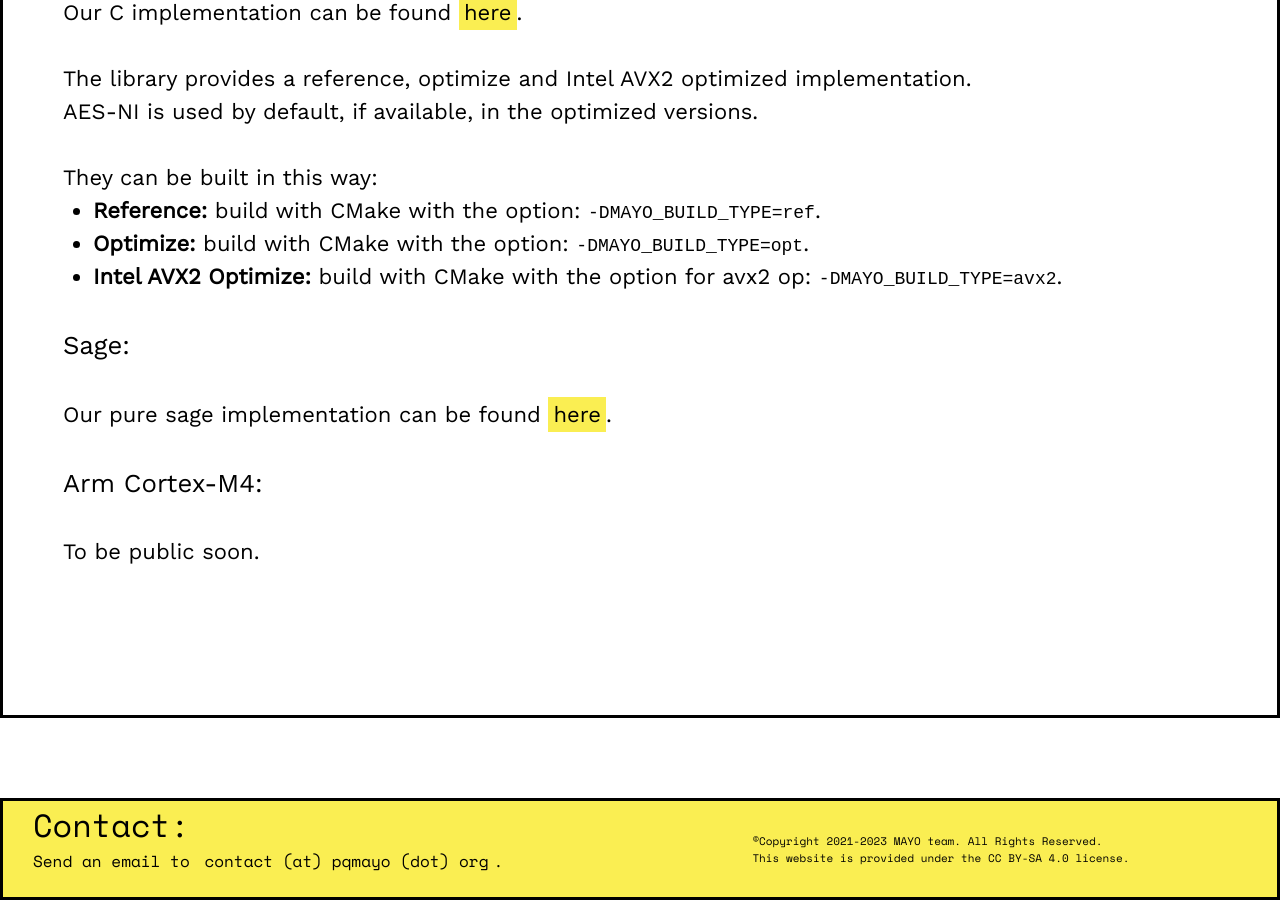
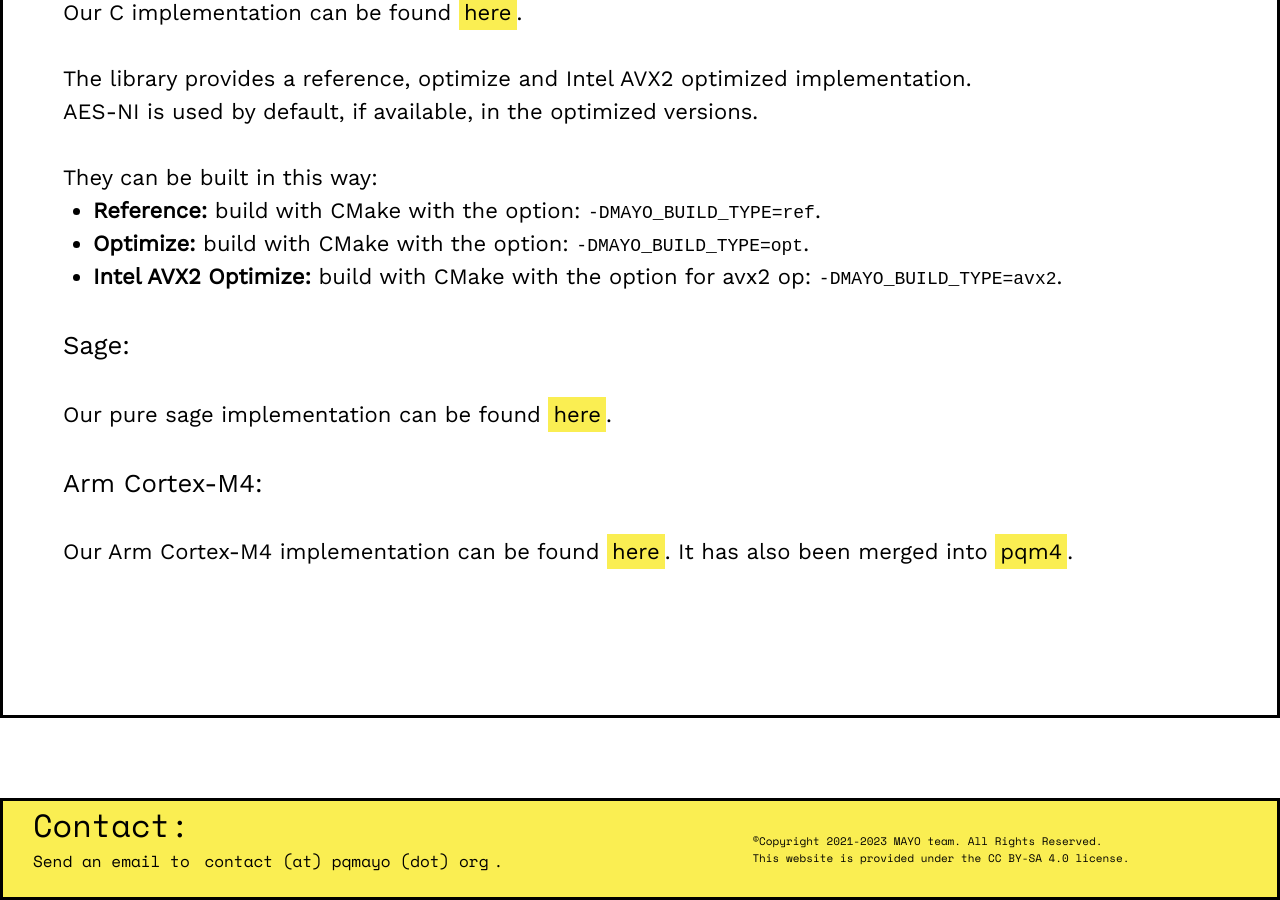
Before and after one commit to PQCMayo/MAYO-website, a Jekyll site: the page built from code.html, in a window 1280 px wide and 900 px high, scrolled down 634 px. Built offline with Jekyll 4.4.1, drawn with Linux system fonts in a browser that asks for light colours.

Commit message:
Add M4 impl to code.html

```diff
--- a/code.html
+++ b/code.html
@@ -28,7 +28,7 @@ tags: menu
 	<br>
   <h3>Arm Cortex-M4:</h3>
 	<br>
-	<p>To be public soon.</p>
+	<p>Our Arm Cortex-M4 implementation can be found <a href="https://github.com/PQCMayo/MAYO-M4" target="_blank">here</a>. It has also been merged into <a href="https://github.com/mupq/pqm4" target="_blank">pqm4</a>.</p>
 	<br>
 	<br>
 	<br>
```
